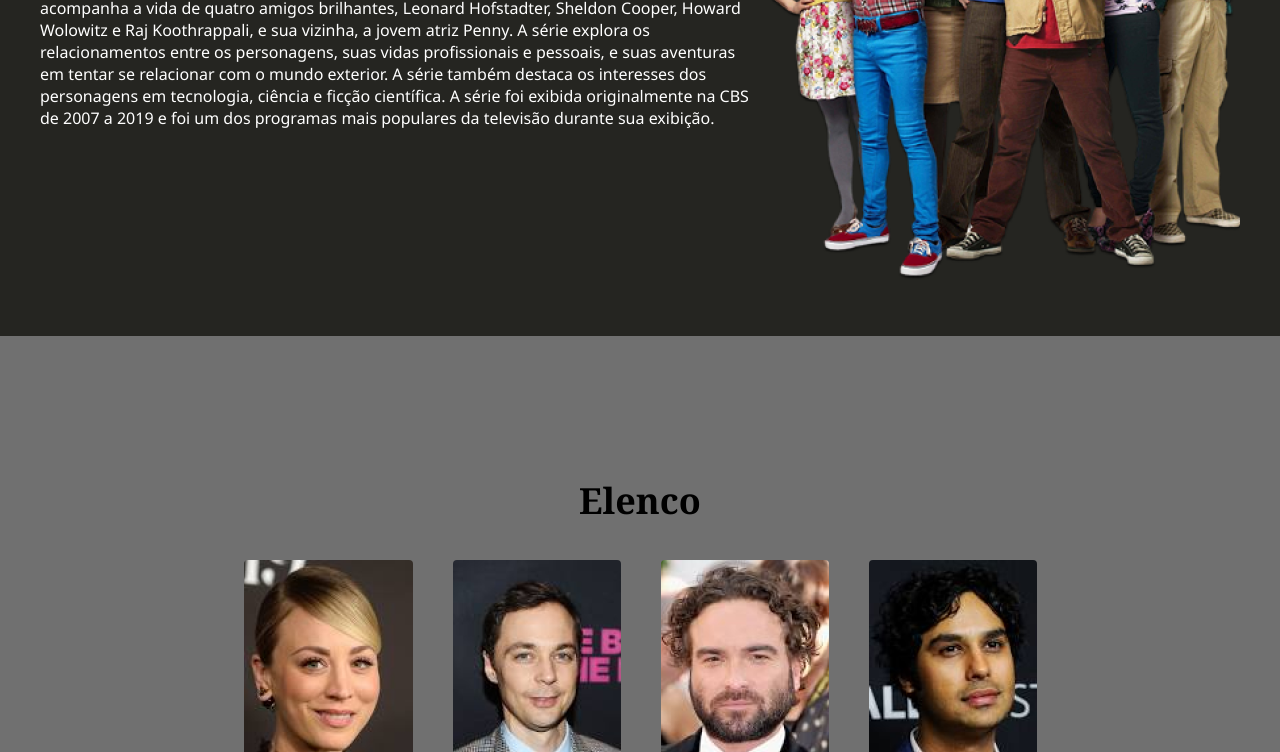
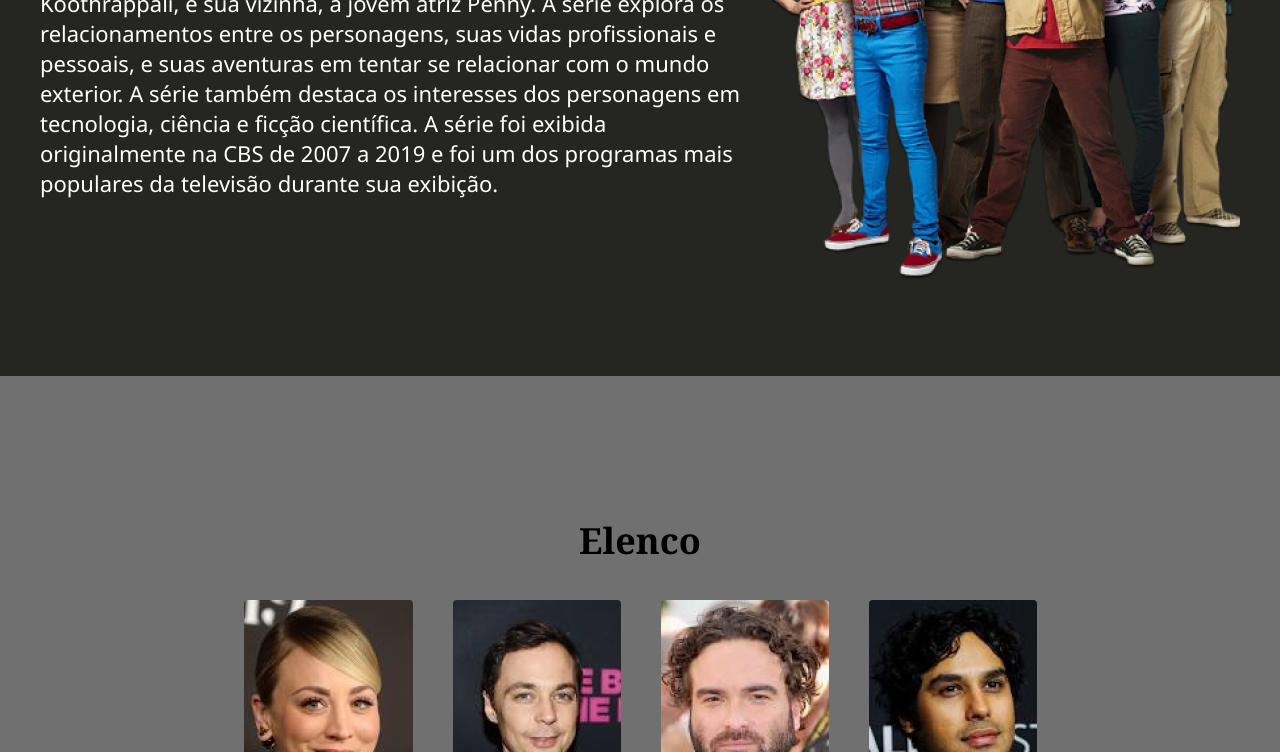
Before and after one commit to RafaelMoreiraDev/bigbangtheory.io, a plain HTML site: page index.html in a window 1280 px wide. Shown: the part 414-1166 px from the top of the page. Drawn offline with Linux system fonts and the light colour scheme.

Commit message:
padding-descriptio

```diff
--- a/style.css
+++ b/style.css
@@ -69,7 +69,7 @@ main{
     display:flex;
     align-items: center;
     gap: 20px;
-    padding: 50px 10px;
+    padding: 50px 30px 90px 30px;
 }
 
 .titulo-serie h1{
@@ -78,6 +78,7 @@ main{
 .titulo-serie p{
     color: var(--light);
     font-family: 'Segoe UI', Tahoma, Geneva, Verdana, sans-serif;
+    font-size: 22px;
 }
 
 .titulo-serie span {
```
